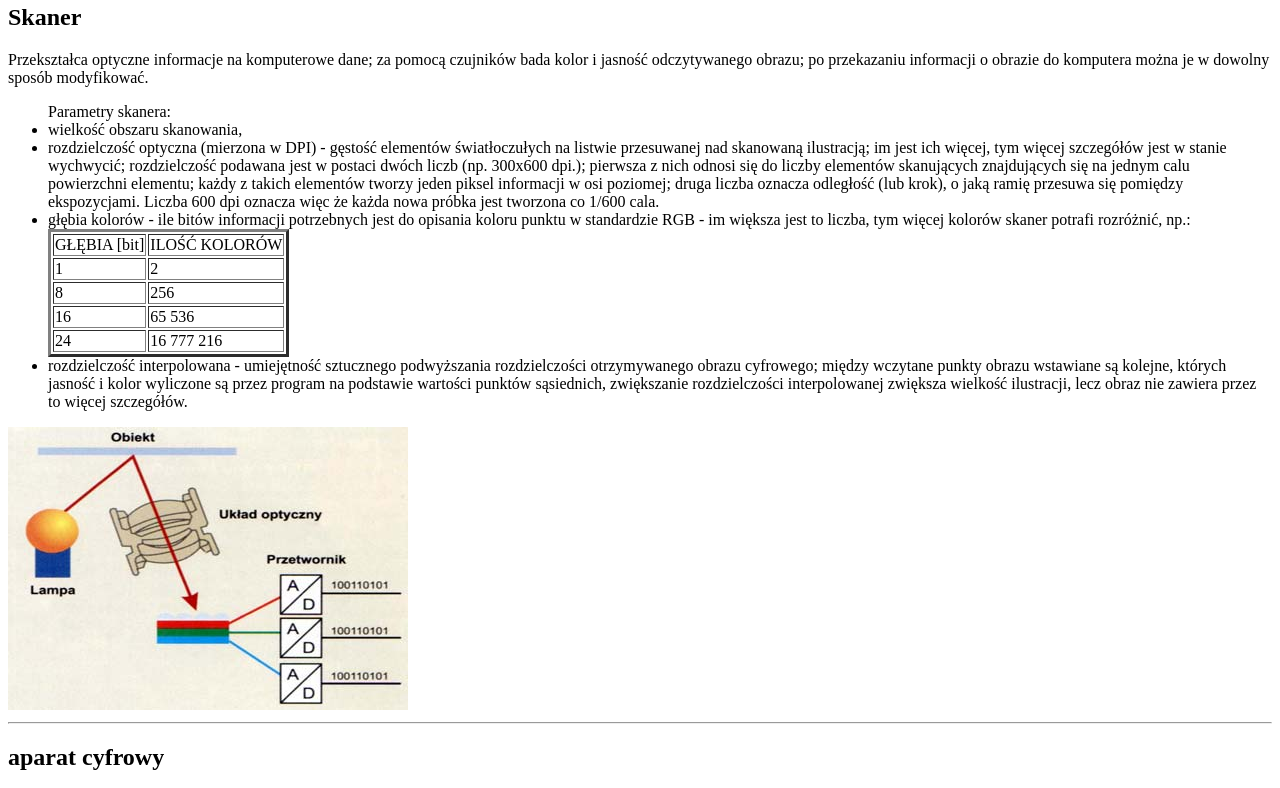
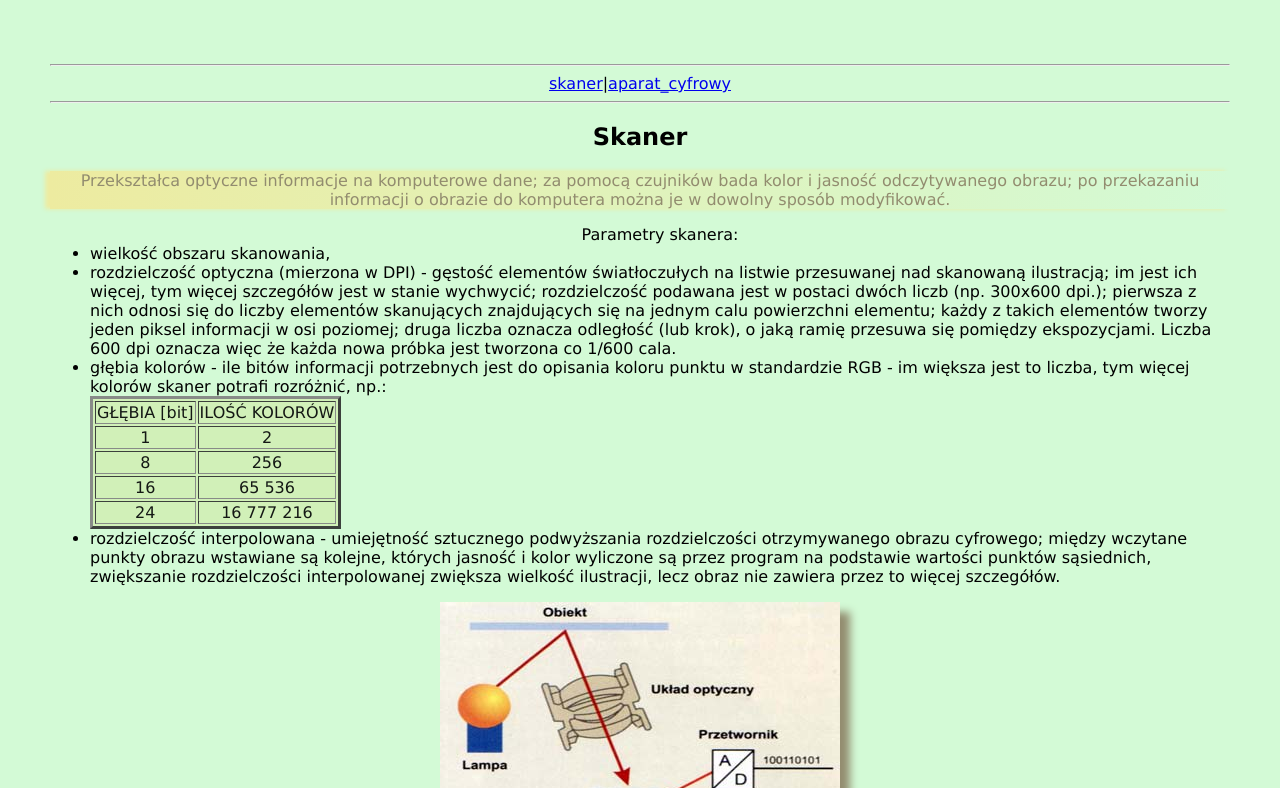
Before and after one commit to kochaczpiwa420/raciborz, a plain HTML site: page Budowa komputera/urzadzenia_wejscia.html in a window 1280 px wide. Shown: the part 134-922 px from the top of the page. Drawn offline with Linux system fonts and the light colour scheme.

Commit message:
Update urzadzenia_wejscia.html

```diff
--- a/Budowa komputera/urzadzenia_wejscia.html
+++ b/Budowa komputera/urzadzenia_wejscia.html
@@ -1,7 +1,8 @@
 <!DOCTYPE HTML>
 <html lang="pl">
+<LINK rel="stylesheet" href="../styl.css" type="text/css">
 	<head>
-		<META NAME="Author" CONTENT="Bartosz Kucyniak">
+		<META NAME="Author" CONTENT="Szymon Kempe">
 		<meta charset="utf-8">
 		<title>Pierwsza strona</title>
 		<meta name="description" content="OTO moja 1 lekcaja">
```
